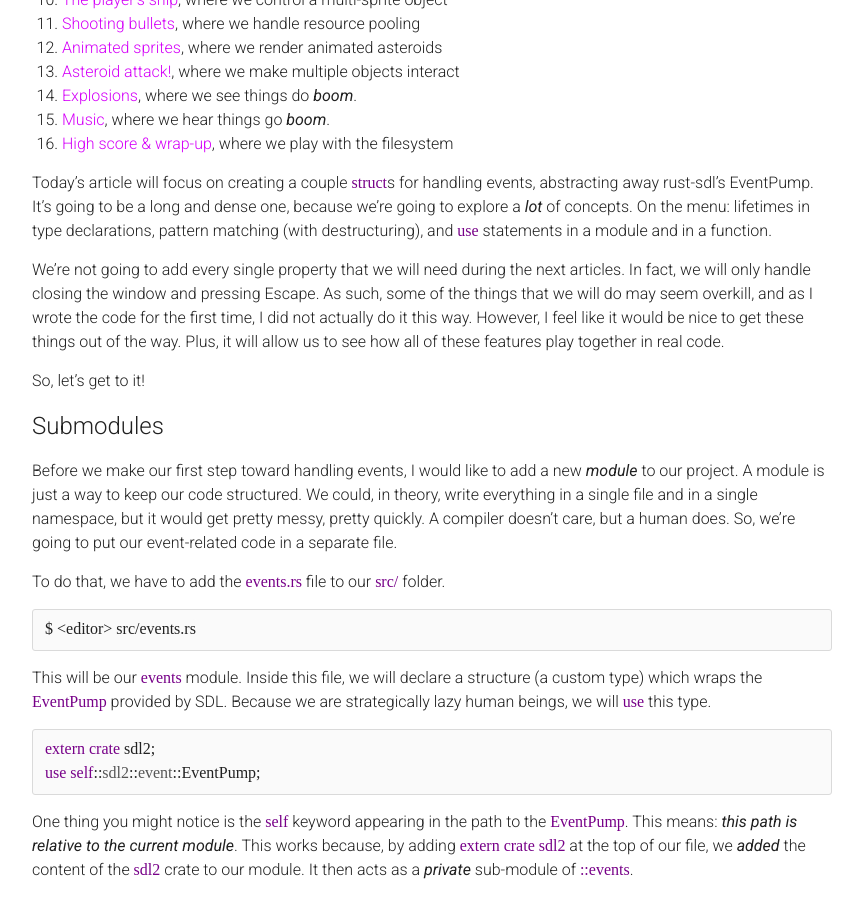
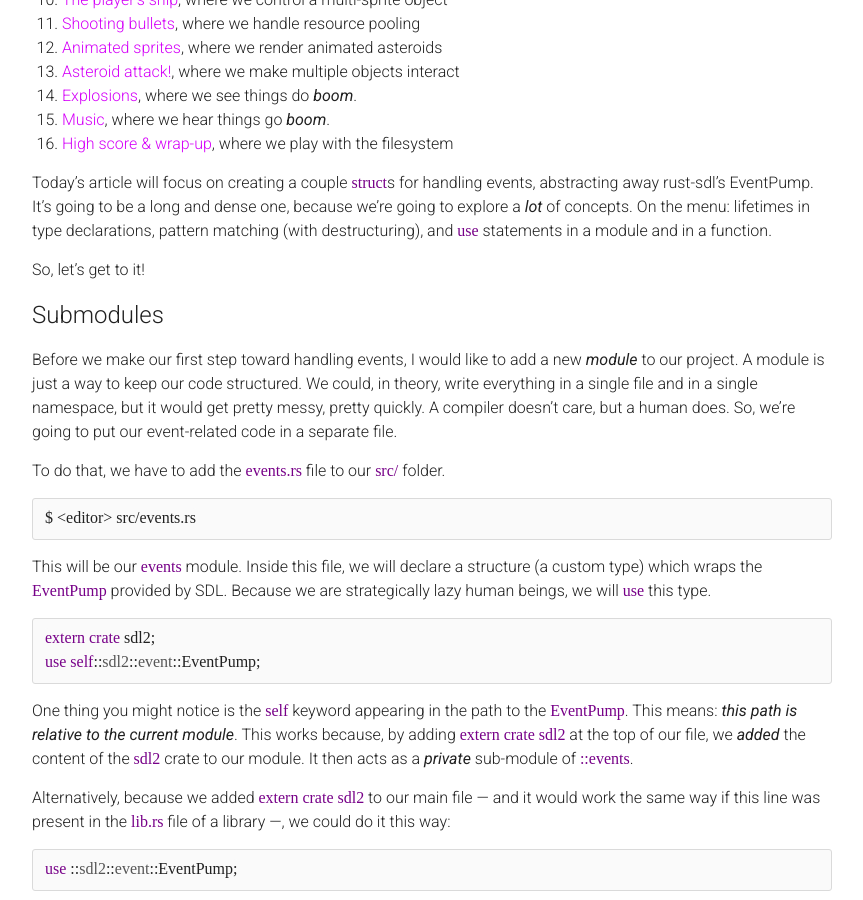
Before and after one commit to jadpole/jadpole.github.io, a Jekyll site: the page built from _posts/2015-07-06-arcaders-1-2.md, in a window 1280 px wide and 900 px high, scrolled down 462 px. Shown: the whole window, without its empty margins (208-1071 px from the left). Built offline with Jekyll 4.4.1, drawn with Linux system fonts in a browser that asks for light colours; Markdown is read by kramdown in place of the engine named in the settings.

Commit message:
Fixed a few more caveats

```diff
--- a/_posts/2015-07-06-arcaders-1-2.md
+++ b/_posts/2015-07-06-arcaders-1-2.md
@@ -32,13 +32,6 @@ abstracting away rust-sdl's EventPump. It's going to be a long and dense one,
 because we're going to explore a _lot_ of concepts. On the menu: lifetimes in
 type declarations, pattern matching (with destructuring), and `use` statements
 in a module and in a function.
-
-We're not going to add every single property that we will need during the next
-articles. In fact, we will only handle closing the window and pressing Escape.
-As such, some of the things that we will do may seem overkill, and as I wrote
-the code for the first time, I did not actually do it this way. However, I feel
-like it would be nice to get these things out of the way. Plus, it will allow
-us to see how all of these features play together in real code.
 
 So, let's get to it!
 
```
